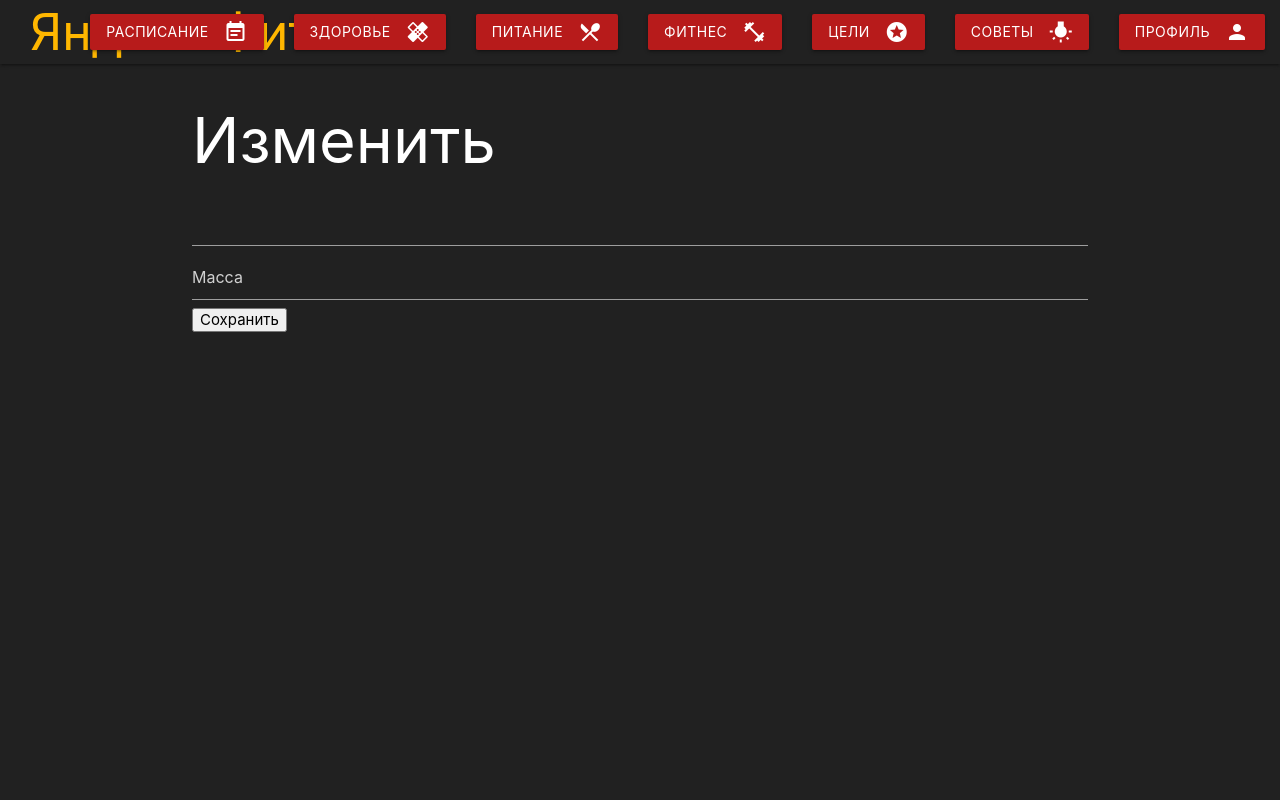
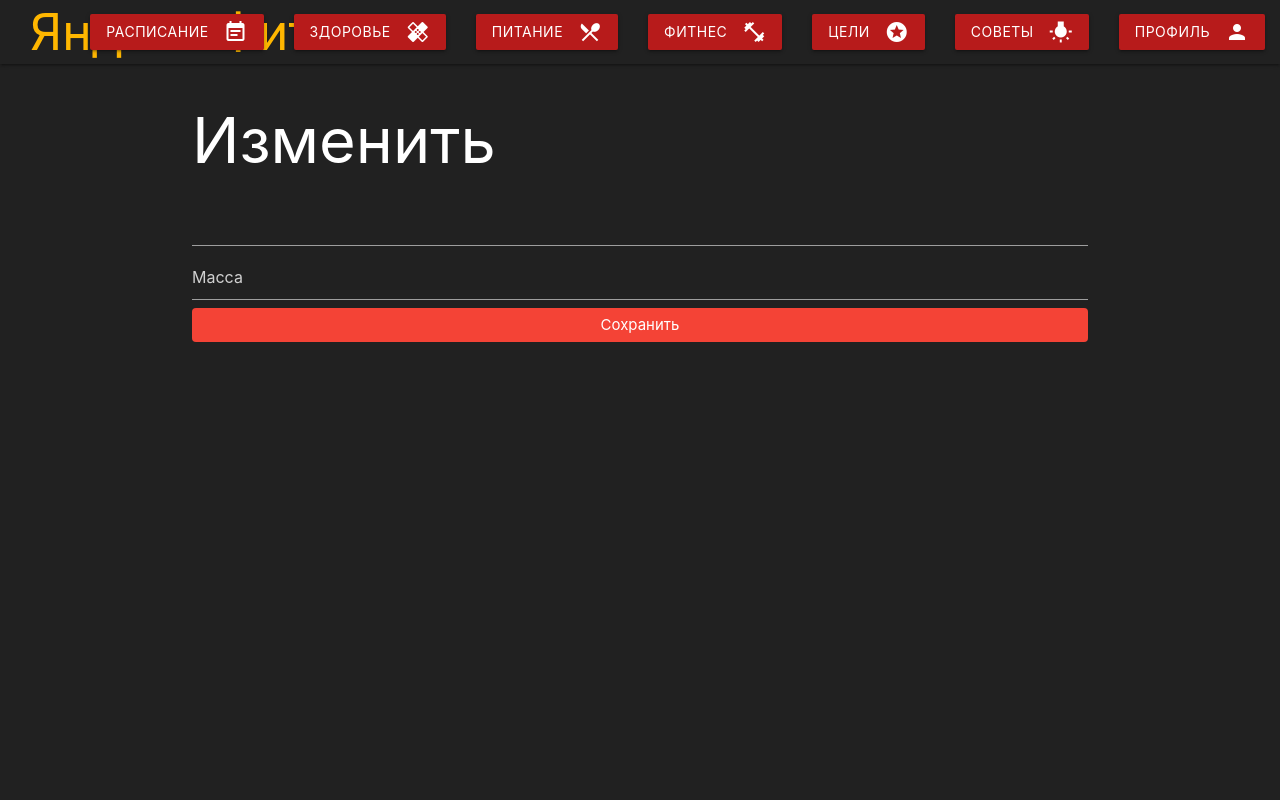
Before and after one commit to k1reedz/web_project, a Flask app: page /diet_change/7 in a window 1280 px wide. Run offline with Flask 3, Linux system fonts and the light colour scheme.

Commit message:
Update diet_change.html

```diff
--- a/templates/diet_change.html
+++ b/templates/diet_change.html
@@ -1,17 +1,41 @@
 {% extends "base2.html" %}
 
 {% block content %}
+<style>
+    body {
+        color: white; /* Устанавливает белый цвет текста для всего текста в body */
+        background-color: #333; /* Темный фон для контрастности */
+    }
+
+    input[type="text"], input[type="number"], input[type="submit"], input[type="date"], datalist {
+        background-color: #444; /* Темный фон для полей ввода */
+        color: white; /* Белый текст */
+        border: none; /* Убираем границы */
+        padding: 8px; /* Паддинг для полей */
+        border-radius: 4px; /* Скругление углов */
+    }
+
+    input[type="submit"] {
+        background-color: #F44336; /* Красный фон для кнопок submit */
+        cursor: pointer; /* Курсор в виде указателя */
+    }
+
+    input[type="submit"]:hover {
+        background-color: #ffb700; /* Желтый фон при наведении на кнопки submit */
+    }
+</style>
+
 <body>
     <h1>{{title_text}}</h1>
     <form method="post">
-        <input list="text" name="title">
+        <input list="text" name="title" style="width: 100%;"> <!-- Добавил стиль width -->
         <datalist id="text">
-            {% for item in products_list%}
-            <option value='{{item}}'></option>
+            {% for item in products_list %}
+            <option value="{{item}}"></option>
             {% endfor %}
         </datalist>
-        <input type="number" placeholder="Масса" name="weight" value={{weight_text}} min='0' oninput="this.value = Math.abs(this.value)">
-        <input type="submit" value="Сохранить">
+        <input type="number" placeholder="Масса" name="weight" value={{weight_text}} min='0' oninput="this.value = Math.abs(this.value)" style="width: 100%;"> <!-- Добавил стиль width -->
+        <input type="submit" value="Сохранить" style="width: 100%;"> <!-- Добавил стиль width -->
     </form>
     <h2>{{inf}}</h2>
 </body>
```
